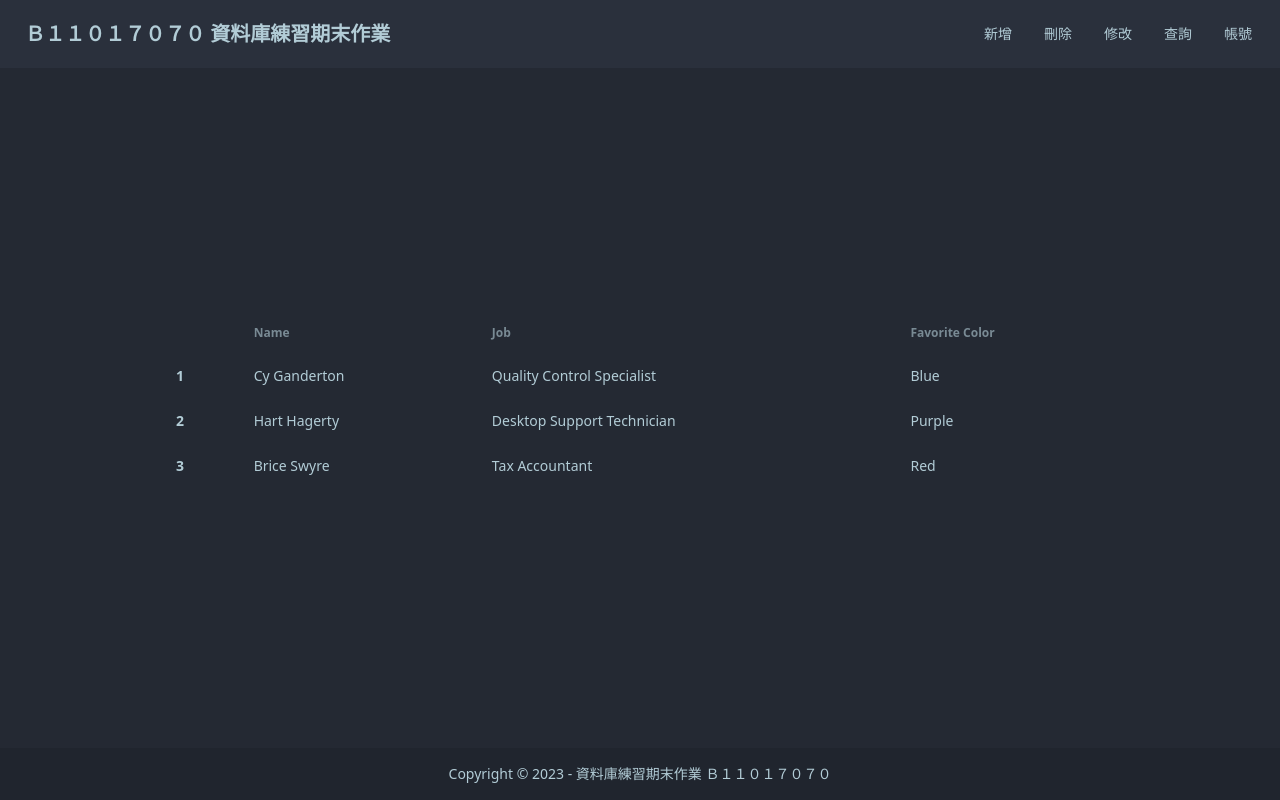
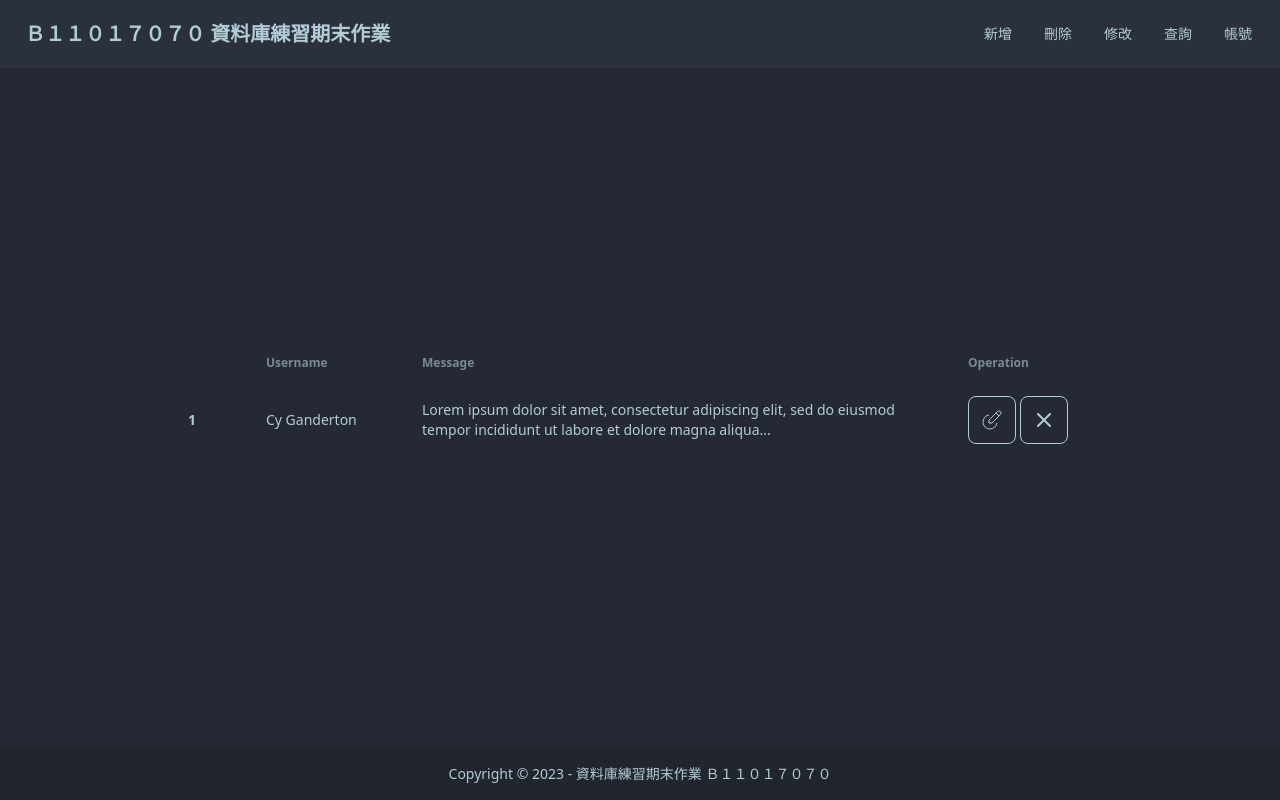
Before and after one commit to KoukeNeko-Practices/django_db, a Django app: page / in a window 1280 px wide. Run offline with Django 5.2, Linux system fonts and the light colour scheme; some libraries are stand-ins or nearby versions.

Commit message:
feat" add btn

```diff
--- a/templates/base.html
+++ b/templates/base.html
@@ -16,12 +16,9 @@
   <body>
     {% include './components/header.html' %}
 
-    <div class="flex justify-center items-center h-screen bg-base-200 ">
-
+    <div class="flex justify-center items-center bg-base-200 py-16 px-4 min-h-screen">
       {% block content %}
-
       {% endblock %}
-
     </div>
 
 
--- a/templates/index.html
+++ b/templates/index.html
@@ -4,40 +4,47 @@
 
 {% block content %}
 
-<div class="w-9/12">
+<div class="w-9/12 ">
     <div class="overflow-x-auto">
         <table class="table">
           <!-- head -->
           <thead>
             <tr>
-              <th></th>
-              <th>Name</th>
-              <th>Job</th>
-              <th>Favorite Color</th>
+              <th class="w-1/12"></th> <!-- Roughly 2/12 columns -->
+              <th class="w-2/12">Username</th> <!-- Roughly 8/12 columns -->
+              <th class="w-7/12">Message</th> <!-- Roughly 2/12 columns -->
+              <th class="w-3/12">Operation</th> <!-- 1/12 columns -->
             </tr>
           </thead>
           <tbody>
             <!-- row 1 -->
             <tr class="bg-base-200">
-              <th>1</th>
-              <td>Cy Ganderton</td>
-              <td>Quality Control Specialist</td>
-              <td>Blue</td>
+              <th class="w-1/12">1</th>
+              <td class="w-2/12">Cy Ganderton</td>
+              <td class="w-7/12">Lorem ipsum dolor sit amet, consectetur adipiscing elit, sed do eiusmod tempor incididunt ut labore et dolore magna aliqua...</td>
+              <td class="w-3/12">
+
+                <button class="btn btn-square btn-outline">
+                  <svg
+                  xmlns="http://www.w3.org/2000/svg" class="h-6 w-6" fill="none" viewBox="0 0 24 24" stroke="currentColor">
+                <path stroke="none" d="M0 0h24v24H0z" fill="none" />
+                <path
+                  d="M12 15l8.385 -8.415a2.1 2.1 0 0 0 -2.97 -2.97l-8.415 8.385v3h3z"
+                />
+                <path d="M16 5l3 3" />
+                <path d="M9 7.07a7 7 0 0 0 1 13.93a7 7 0 0 0 6.929 -6" />
+              </svg>
+                </button>
+
+                <button class="btn btn-square btn-outline hover:bg-red-500">
+                  <svg xmlns="http://www.w3.org/2000/svg" class="h-6 w-6" fill="none" viewBox="0 0 24 24" stroke="currentColor">
+                      <path stroke-linecap="round" stroke-linejoin="round" stroke-width="2" d="M6 18L18 6M6 6l12 12" />
+                  </svg>
+              </button>
+
+              </td>
             </tr>
-            <!-- row 2 -->
-            <tr>
-              <th>2</th>
-              <td>Hart Hagerty</td>
-              <td>Desktop Support Technician</td>
-              <td>Purple</td>
-            </tr>
-            <!-- row 3 -->
-            <tr>
-              <th>3</th>
-              <td>Brice Swyre</td>
-              <td>Tax Accountant</td>
-              <td>Red</td>
-            </tr>
+
           </tbody>
         </table>
       </div>
```
